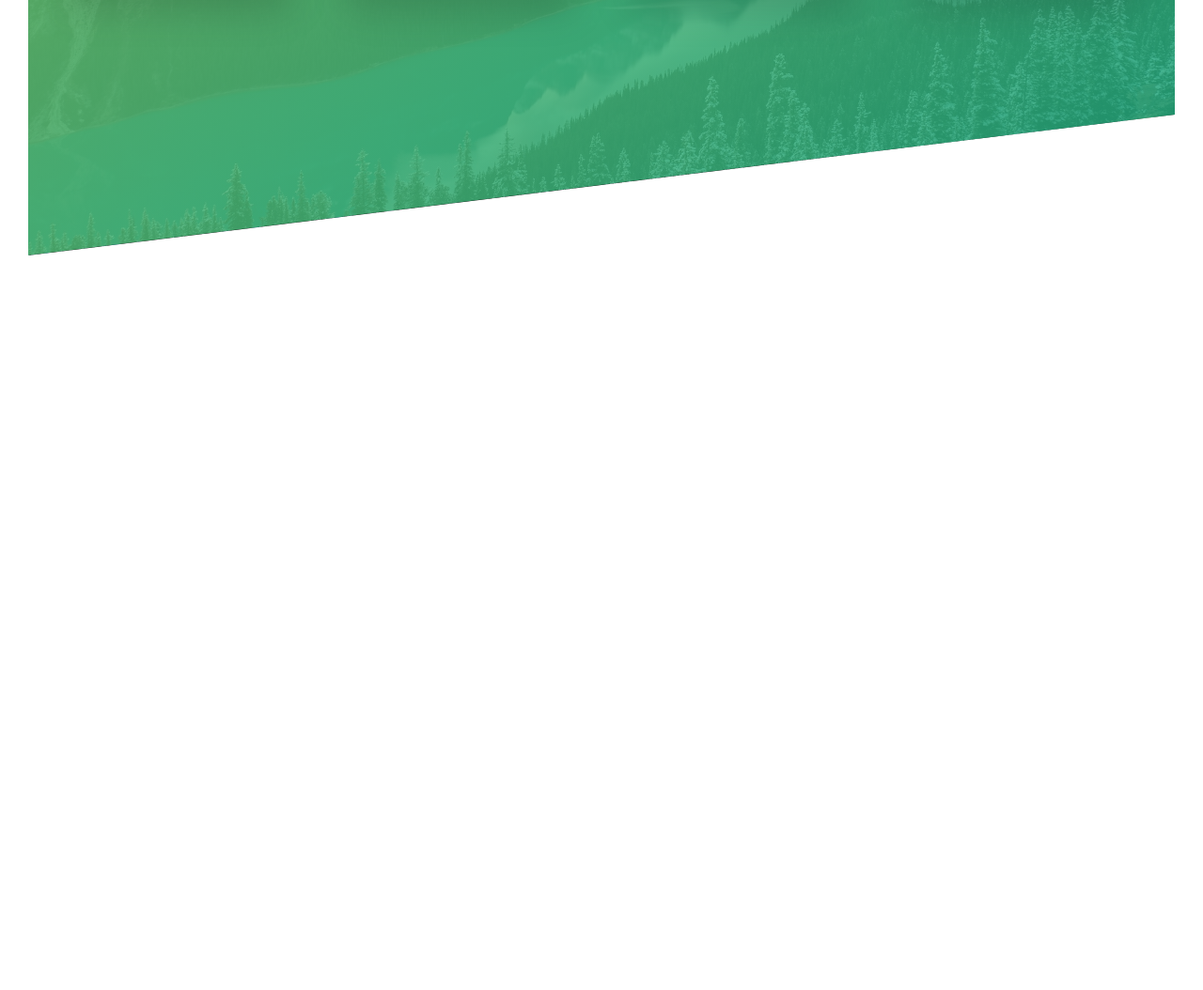
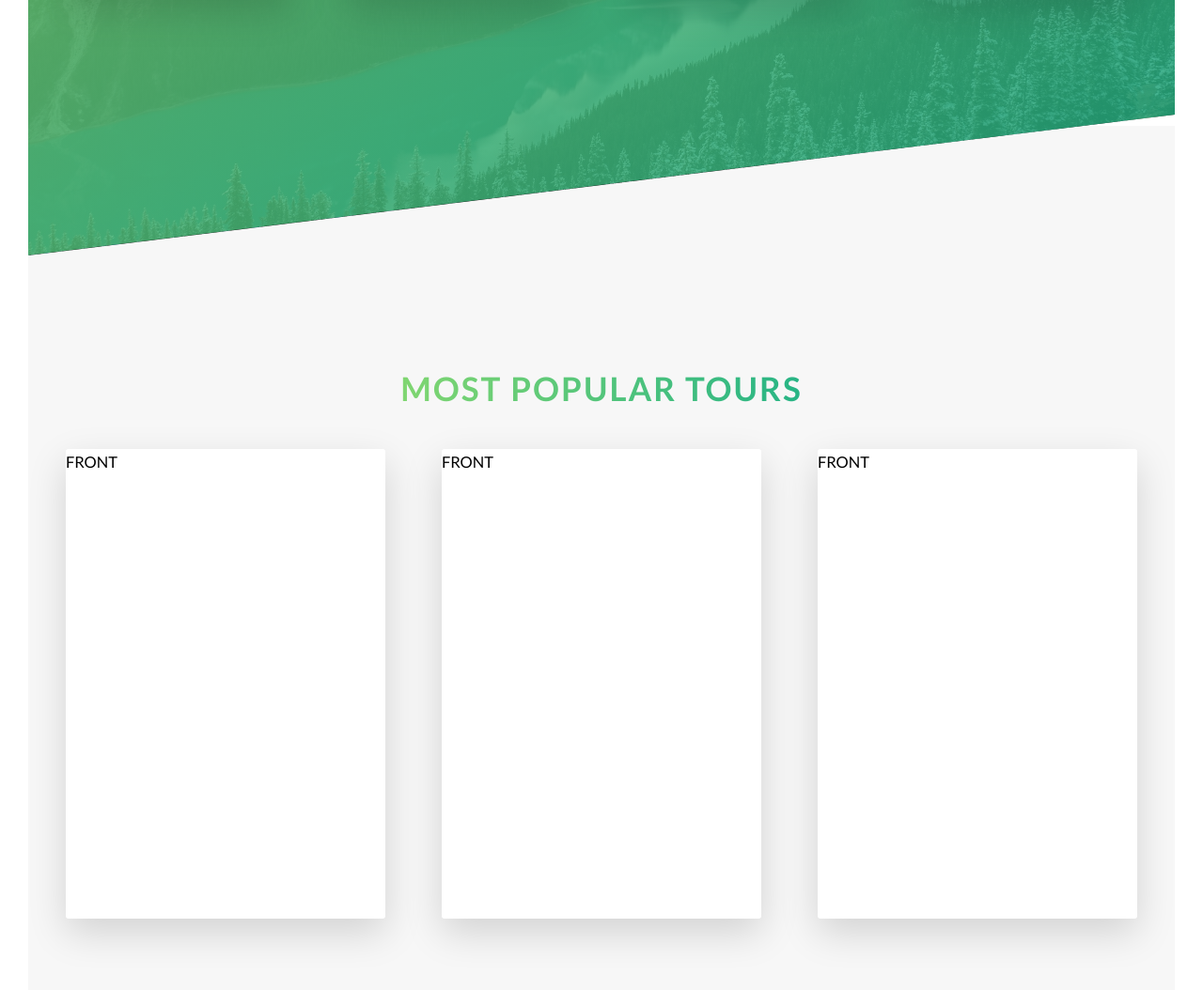
Before and after one commit to nick-tester/css-natours, a website: page index.html in a window 1280 px wide. Shown: the part 1944-2998 px from the top of the page at 94% size. Before the commit the page ends 2271 px from the top, so only its background shows below. Drawn offline with Linux system fonts and the light colour scheme.

Commit message:
section tours pt1 - cards

```diff
--- a/index.html
+++ b/index.html
@@ -99,6 +99,47 @@
                 </div>
             </div>
         </section>
+
+        <section class="section-tours">
+            <div class="u-center-text mb-3">
+                <h2 class="heading-secondary">
+                    most popular tours
+                </h2>
+            </div>
+
+            <div class="row mx--auto">
+                <div class="col-1-of-3">
+                    <div class="card">
+                        <div class="card__side card__side--front">
+                            FRONT
+                        </div>
+                        <div class="card__side card__side--back card__side--back-1">
+                            BACK
+                        </div>
+                    </div>
+                </div>
+                <div class="col-1-of-3">
+                    <div class="card">
+                        <div class="card__side card__side--front">
+                            FRONT
+                        </div>
+                        <div class="card__side card__side--back card__side--back-2">
+                            BACK
+                        </div>
+                    </div>
+                </div>
+                <div class="col-1-of-3">
+                    <div class="card">
+                        <div class="card__side card__side--front">
+                            FRONT
+                        </div>
+                        <div class="card__side card__side--back card__side--back-3">
+                            BACK
+                        </div>
+                    </div>
+                </div>
+            </div>
+        </section>
     </main>
 
     <!-- <section>
--- a/scss/abstracts/_variables.scss
+++ b/scss/abstracts/_variables.scss
@@ -4,6 +4,12 @@
 $color-primary: hsl(140, 49%, 55%);
 $color-primary-light: hsl(111, 55%, 64%);
 $color-primary-dark: hsl(160, 64%, 43%);
+
+$color-secondary-light: hsl(44, 100%, 50%);
+$color-secondary-dark: hsl(21, 100%, 59%);
+
+$color-tertiary-light: hsl(209, 100%, 58%);
+$color-tertiary-dark: hsl(246, 95%, 62%);
 
 $color-white: white;
 $color-black: black;
--- /dev/null
+++ b/scss/components/_card.scss
@@ -0,0 +1,48 @@
+.card {
+    position: relative;
+    perspective: 150rem;
+    --moz-perspective: 150rem;
+    height: 50rem;
+
+    &__side {
+        color: $color-white;
+        height: 50rem;
+        width: 100%;
+        position: absolute;
+        top: 0;
+        left: 0;
+        transition: all .8s ease;
+        backface-visibility: hidden;
+        border-radius: .3rem;
+        box-shadow: 0 1.5rem 4rem rgba($color-black, .15);
+
+        &--front {
+            background-color: $color-white;
+            color: black;
+        }
+
+        &--back {
+            transform: rotateY(180deg);
+
+            &-1 {
+                background-image: linear-gradient(to right bottom, $color-secondary-light, $color-secondary-dark);
+            }
+
+            &-2 {
+                background-image: linear-gradient(to right bottom, $color-tertiary-light, $color-tertiary-dark);
+            }
+
+            &-3 {
+                background-image: linear-gradient(to right bottom, $color-primary-light, $color-primary-dark);
+            }
+        }
+    }
+
+    &:hover &__side--front {
+        transform: rotateY(180deg);
+    }
+
+    &:hover &__side--back {
+        transform: rotateY(0);
+    }
+}
--- a/scss/main.scss
+++ b/scss/main.scss
@@ -13,6 +13,7 @@
 @import "layouts/grid";
 
 @import "components/button";
+@import "components/card";
 @import "components/composition";
 @import "components/feature-box";
 
--- a/scss/pages/_home.scss
+++ b/scss/pages/_home.scss
@@ -18,3 +18,9 @@
         transform: skew(0, 7deg);
     }
 }
+
+.section-tours {
+    background-color: $color-grey-light-1;
+    padding: 25rem 0 50rem 0;
+    margin-top: -16.3rem;
+}
```
Also changed, not shown: css/style.css.
